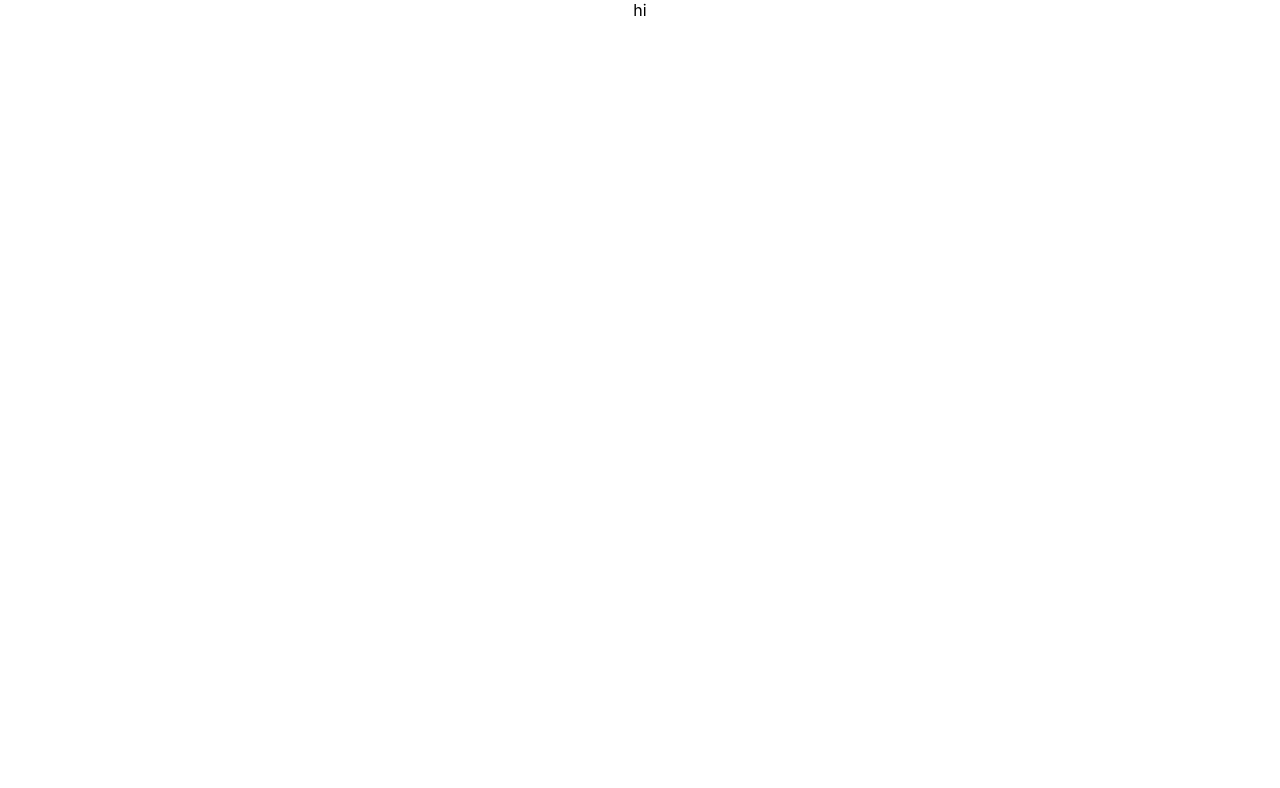
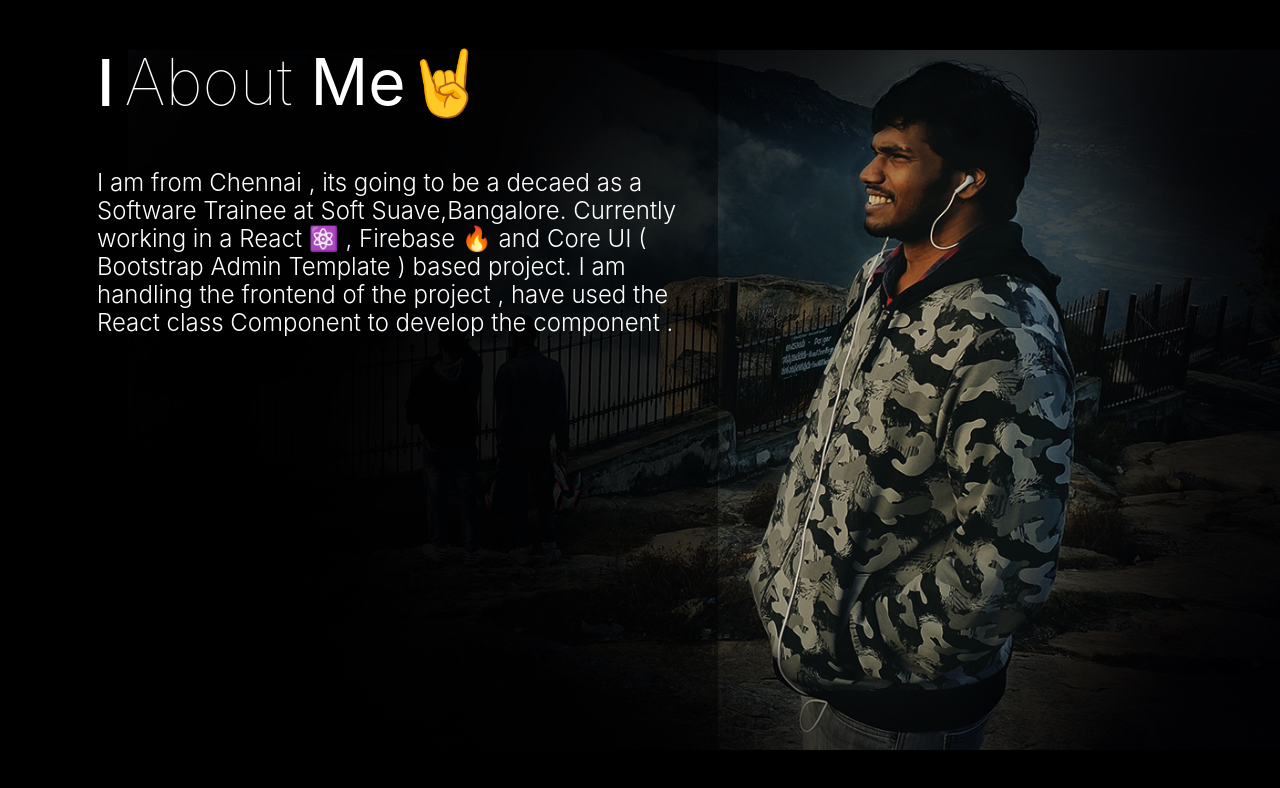
Before and after one commit to suvel/protfolio, a React (Create React App) app in the folder my-portfolio/: page / in a window 1280 px wide. Shown: the top 788 px of the page. Built offline with nearby package versions, Linux system fonts and the light colour scheme.

Commit message:
added about me to landing page.

```diff
--- a/my-portfolio/package.json
+++ b/my-portfolio/package.json
@@ -12,6 +12,7 @@
     "@types/react-dom": "^16.9.8",
     "react": "^16.13.1",
     "react-dom": "^16.13.1",
+    "react-router-dom": "^5.2.0",
     "react-scripts": "3.4.1",
     "typescript": "^3.7.5"
   },
--- a/my-portfolio/src/App.css
+++ b/my-portfolio/src/App.css
@@ -1,38 +1,3 @@
 .App {
   text-align: center;
 }
-
-.App-logo {
-  height: 40vmin;
-  pointer-events: none;
-}
-
-@media (prefers-reduced-motion: no-preference) {
-  .App-logo {
-    animation: App-logo-spin infinite 20s linear;
-  }
-}
-
-.App-header {
-  background-color: #282c34;
-  min-height: 100vh;
-  display: flex;
-  flex-direction: column;
-  align-items: center;
-  justify-content: center;
-  font-size: calc(10px + 2vmin);
-  color: white;
-}
-
-.App-link {
-  color: #61dafb;
-}
-
-@keyframes App-logo-spin {
-  from {
-    transform: rotate(0deg);
-  }
-  to {
-    transform: rotate(360deg);
-  }
-}
--- a/my-portfolio/src/App.tsx
+++ b/my-portfolio/src/App.tsx
@@ -1,10 +1,11 @@
-import React from 'react';
-import './App.css';
+import React from "react";
+import "./App.css";
+import { LandingPage } from "./pages";
 
 function App() {
   return (
     <div className="App">
-      hi
+      <LandingPage />
     </div>
   );
 }
--- /dev/null
+++ b/my-portfolio/src/components/Emoji/emoji.tsx
@@ -0,0 +1,18 @@
+import React, { FunctionComponent } from "react";
+type Prop = {
+  label: string;
+  symbol: string;
+};
+const Emoji: FunctionComponent<Prop> = (props) => {
+  return (
+    <span
+      //   className="emoji"
+      role="img"
+      aria-label={props.label ? props.label : ""}
+      //   aria-hidden={props.label ? "false" : "true"}
+    >
+      {props.symbol}
+    </span>
+  );
+};
+export default Emoji;
--- /dev/null
+++ b/my-portfolio/src/components/MainContainer/maincontainer.css
@@ -0,0 +1,7 @@
+.main-container {
+  width: 100vw;
+  height: 100vh;
+  background-position: right;
+  background-repeat: no-repeat;
+  background-color: black;
+}
--- /dev/null
+++ b/my-portfolio/src/components/MainContainer/maincontainer.tsx
@@ -0,0 +1,17 @@
+import React, { FunctionComponent } from "react";
+import "./maincontainer.css";
+
+const background = require("../../assets/images/man-bg.svg");
+
+const MainContainer: FunctionComponent = (props) => {
+  return (
+    <div
+      className={"main-container"}
+      style={{ backgroundImage: `url(${background})` }}
+    >
+      {props.children}
+    </div>
+  );
+};
+
+export default MainContainer;
--- /dev/null
+++ b/my-portfolio/src/components/SideBar/sidebar.css
@@ -0,0 +1,33 @@
+.sidebar-container {
+  position: absolute;
+  width: 611px;
+  height: calc(100% - 43px);
+  top: 0;
+  left: 0;
+  background: rgba(0, 0, 0, 0.45);
+  color: white;
+  padding: 43px 10px 0px 97px;
+}
+.sidebar-header {
+  display: flex;
+  align-items: center;
+  justify-content: flex-start;
+  font-size: 64px;
+  font-weight: 100;
+}
+.sidebar-header strong {
+  font-weight: 400;
+}
+.sidebar-header::before {
+  content: "I";
+  font-weight: 500;
+  margin-right: 10px;
+}
+.sidebar-body {
+  font-style: normal;
+  font-weight: 300;
+  font-size: 24px;
+  line-height: 28px;
+  margin-top: 3rem;
+  text-align: left;
+}
--- /dev/null
+++ b/my-portfolio/src/components/SideBar/sidebar.tsx
@@ -0,0 +1,19 @@
+import React, { FunctionComponent } from "react";
+import "./sidebar.css";
+
+type Props = {
+  header: React.ReactNode;
+};
+
+const SideBar: FunctionComponent<Props> = (props) => {
+  return (
+    <div className="sidebar-container">
+      <div className="sidebar-header">
+        {props.header}
+      </div>
+      <div className="sidebar-body">{props.children}</div>
+    </div>
+  );
+};
+
+export default SideBar;
--- /dev/null
+++ b/my-portfolio/src/components/index.tsx
@@ -0,0 +1,5 @@
+import MainContainer from "./MainContainer/maincontainer";
+import SideBar from "./SideBar/sidebar";
+import Emoji from "./Emoji/emoji";
+
+export { MainContainer, SideBar, Emoji };
--- /dev/null
+++ b/my-portfolio/src/pages/LandingPage/landingpage.tsx
@@ -0,0 +1,30 @@
+import React, { FunctionComponent } from "react";
+import { MainContainer, SideBar, Emoji } from "../../components";
+const landingpage: FunctionComponent = () => {
+  return (
+    <MainContainer>
+      <SideBar
+        header={
+          <span>
+            About <strong>Me</strong>
+            <Emoji symbol={"🤘"} label={"hand-rock"} />
+          </span>
+        }
+      >
+        <div>
+          <p>
+            I am from Chennai , its going to be a decaed as a Software Trainee
+            at Soft Suave,Bangalore. Currently working in a React{" "}
+            <Emoji symbol={"⚛️"} label={"react-symbol"} /> , Firebase{" "}
+            <Emoji symbol={"🔥"} label={"firebase-symbol"}/> and Core UI
+            ( Bootstrap Admin Template ) based project. I am handling the
+            frontend of the project , have used the React class Component to
+            develop the component .
+          </p>
+        </div>
+      </SideBar>
+    </MainContainer>
+  );
+};
+
+export default landingpage;
--- /dev/null
+++ b/my-portfolio/src/pages/index.tsx
@@ -0,0 +1,3 @@
+import LandingPage from "./LandingPage/landingpage";
+
+export { LandingPage };
--- /dev/null
+++ b/my-portfolio/src/react-app-env.d.ts
@@ -0,0 +1 @@
+/// <reference types="react-scripts" />
```
Also changed, not shown: my-portfolio/src/assets/images/man-bg.svg (added), 1 other file (tests, documents, lock files or other folders).
